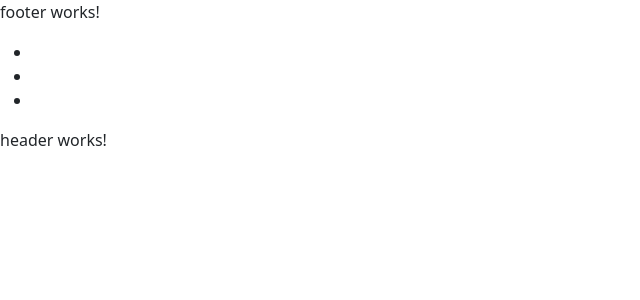
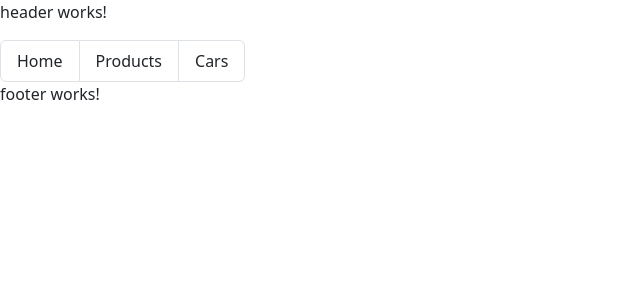
Before and after one commit to missaelcv/Angular-Class-Proyect, an Angular app: page / in a window 1280 px wide. Shown: the top 300 px of the page, without its empty margins (0-640 px from the left). Built offline with nearby package versions, Linux system fonts and the light colour scheme.

Commit message:
Implementatio the component Header

```diff
--- a/src/app/app.component.html
+++ b/src/app/app.component.html
@@ -1,3 +1,3 @@
+<app-header/>
+<router-outlet/>
 <app-footer/>
-<router-outlet/>
-<app-header/>
--- a/src/app/components/footer/footer.component.html
+++ b/src/app/components/footer/footer.component.html
@@ -1,12 +1 @@
 <p>footer works!</p>
-
-<div class="row">
-    <div class="col-12">
-     <ul>
-        <li></li>
-        <li></li>
-        <li></li>
-     </ul>
-
-        </div>
-</div>
--- a/src/app/components/header/header.component.html
+++ b/src/app/components/header/header.component.html
@@ -1 +1,10 @@
 <p>header works!</p>
+<div class="row">
+    <div class="col-12">
+        <ul class="list-group list-group-horizontal">
+            <li class="list-group-item">Home</li>
+            <li class="list-group-item">Products</li>
+            <li class="list-group-item">Cars</li>
+        </ul>
+    </div>
+</div>
--- a/src/index.html
+++ b/src/index.html
@@ -6,10 +6,27 @@
   <base href="/">
   <meta name="viewport" content="width=device-width, initial-scale=1">
   <link rel="icon" type="image/x-icon" href="favicon.ico">
-  <link href="https://cdn.jsdelivr.net/npm/bootstrap@5.3.3/dist/css/bootstrap.min.css" rel="stylesheet" integrity="sha384-QWTKZyjpPEjISv5WaRU9OFeRpok6YctnYmDr5pNlyT2bRjXh0JMhjY6hW+ALEwIH" crossorigin="anonymous">
+
 </head>
 <body>
   <app-root></app-root>
-  <script src="https://cdn.jsdelivr.net/npm/bootstrap@5.3.3/dist/js/bootstrap.bundle.min.js" integrity="sha384-YvpcrYf0tY3lHB60NNkmXc5s9fDVZLESaAA55NDzOxhy9GkcIdslK1eN7N6jIeHz" crossorigin="anonymous"></script>
+  <!doctype html>
+<html lang="en">
+  <head>
+    <meta charset="utf-8">
+    <meta name="viewport" content="width=device-width, initial-scale=1">
+    <title>Bootstrap demo</title>
+    <link href="https://cdn.jsdelivr.net/npm/bootstrap@5.3.3/dist/css/bootstrap.min.css" rel="stylesheet" integrity="sha384-QWTKZyjpPEjISv5WaRU9OFeRpok6YctnYmDr5pNlyT2bRjXh0JMhjY6hW+ALEwIH" crossorigin="anonymous">
+  </head>
+  <body>
+    <div class="container">
+      <app-root></app-root>
+    </div>
+    <script src="https://cdn.jsdelivr.net/npm/bootstrap@5.3.3/dist/js/bootstrap.bundle.min.js"
+     integrity="sha384-YvpcrYf0tY3lHB60NNkmXc5s9fDVZLESaAA55NDzOxhy9GkcIdslK1eN7N6jIeHz"
+      crossorigin="anonymous"></script>
+  </body>
+</html>
+
 </body>
 </html>
```
